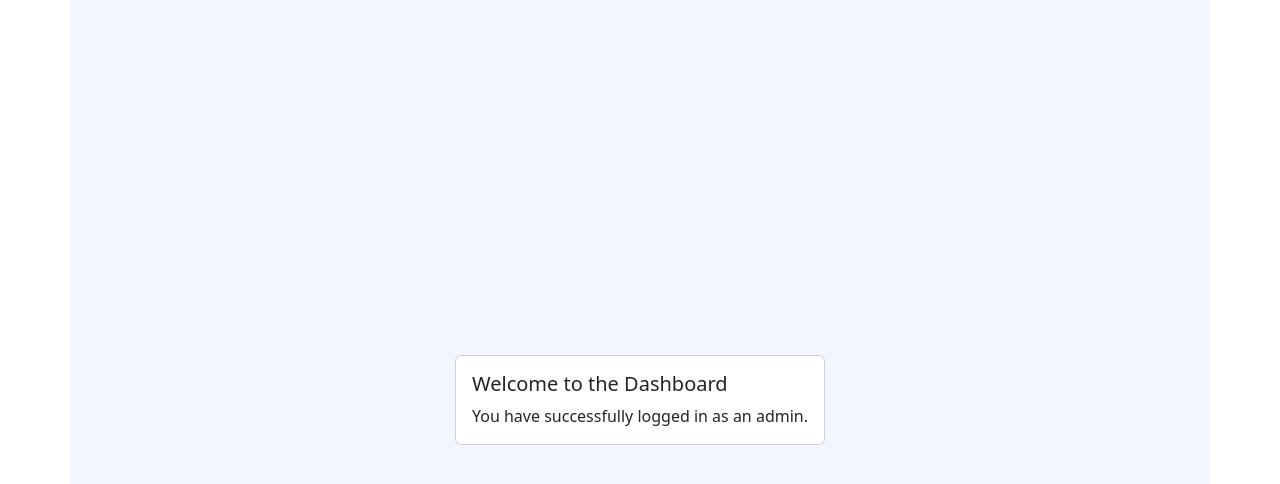
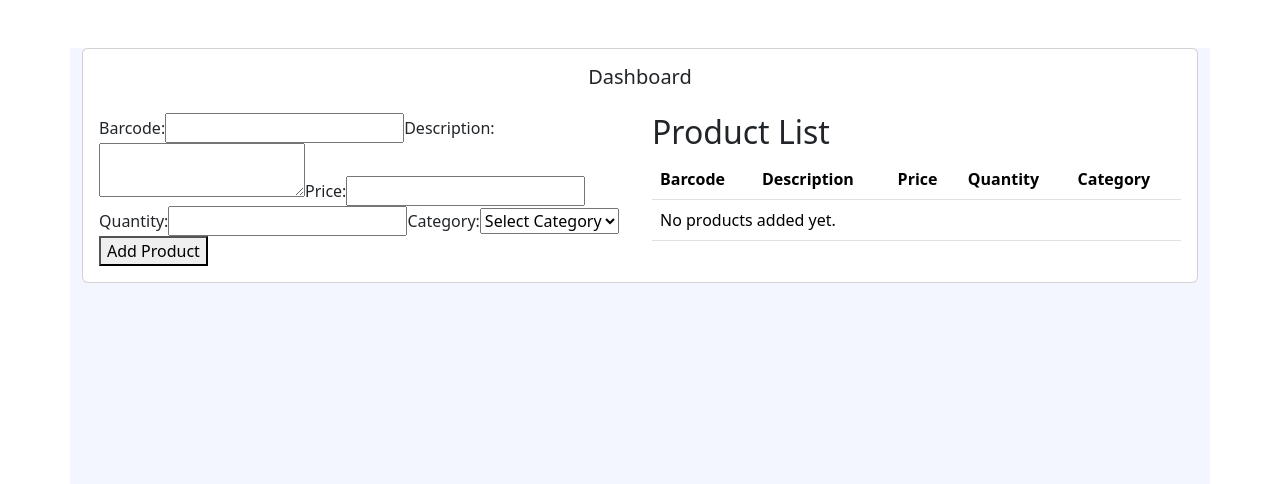
Before and after one commit to rwljvr/ccs112-ecommerce, a React (Create React App) app in the folder my-react-app/: page /dashboard in a window 1280 px wide. Shown: the top 484 px of the page. Built offline with nearby package versions, Linux system fonts and the light colour scheme.

Commit message:
new branch

```diff
--- /dev/null
+++ b/my-react-app/src/pages/Dashboard.css
@@ -0,0 +1,32 @@
+/* src/pages/Dashboard.css */
+
+/* Apply general container styles */
+.add-product-container {
+    background-color: #f4f6ff;
+    padding: 20px;
+    border-radius: 8px;
+    border: 1px solid #10375c;
+  }
+
+  /* Form Label Styling */
+  .form-label {
+    color: #10375c;
+    font-weight: bold;
+  }
+
+  /* Button styling */
+  .btn-custom {
+    background-color: #f3c623;
+    border-color: #f3c623;
+    color: white;
+  }
+
+  .btn-custom:hover {
+    background-color: #eb8317;
+    border-color: #eb8317;
+  }
+
+  h2 {
+    color: #10375c;
+    font-weight: bold;
+  }
--- a/my-react-app/src/pages/Dashboard.js
+++ b/my-react-app/src/pages/Dashboard.js
@@ -1,24 +1,116 @@
 // src/pages/Dashboard.js
-import React from 'react';
+import React, { useState } from 'react';
 import { Container, Row, Col, Card } from 'react-bootstrap';
+import './Dashboard.css'; // Use the same color scheme as in Login
+import 'bootstrap/dist/css/bootstrap.min.css';
 
-function Dashboard() {
+const Dashboard = () => {
+  const [products, setProducts] = useState([]);
+
+  // Add Product Form logic
+  const handleAddProduct = (newProduct) => {
+    setProducts([...products, newProduct]);
+  };
+
   return (
-    <Container className="d-flex align-items-center justify-content-center" style={{ minHeight: '100vh' }}>
-      <Row>
-        <Col>
-          <Card>
-            <Card.Body>
-              <Card.Title>Welcome to the Dashboard</Card.Title>
-              <Card.Text>
-                You have successfully logged in as an admin.
-              </Card.Text>
-            </Card.Body>
-          </Card>
-        </Col>
-      </Row>
+    <Container className="mt-5">
+      <Card className="card">
+        <Card.Body>
+          <Card.Title className="text-center mb-4 card-title">Dashboard</Card.Title>
+          <Row>
+            <Col md={6}>
+              <AddProduct onAddProduct={handleAddProduct} />
+            </Col>
+            <Col md={6}>
+              <h2>Product List</h2>
+              <ProductTable products={products} />
+            </Col>
+          </Row>
+        </Card.Body>
+      </Card>
     </Container>
   );
-}
+};
+
+// AddProduct component inside Dashboard
+const AddProduct = ({ onAddProduct }) => {
+  const [barcode, setBarcode] = useState('');
+  const [description, setDescription] = useState('');
+  const [price, setPrice] = useState('');
+  const [quantity, setQuantity] = useState('');
+  const [category, setCategory] = useState('');
+
+  const handleSubmit = (e) => {
+    e.preventDefault();
+    const newProduct = { barcode, description, price, quantity, category };
+    onAddProduct(newProduct);
+
+    // Reset form
+    setBarcode('');
+    setDescription('');
+    setPrice('');
+    setQuantity('');
+    setCategory('');
+  };
+
+  return (
+    <form onSubmit={handleSubmit}>
+      <label>Barcode:</label>
+      <input type="text" value={barcode} onChange={(e) => setBarcode(e.target.value)} required />
+
+      <label>Description:</label>
+      <textarea value={description} onChange={(e) => setDescription(e.target.value)} required />
+
+      <label>Price:</label>
+      <input type="number" value={price} onChange={(e) => setPrice(e.target.value)} required />
+
+      <label>Quantity:</label>
+      <input type="number" value={quantity} onChange={(e) => setQuantity(e.target.value)} required />
+
+      <label>Category:</label>
+      <select value={category} onChange={(e) => setCategory(e.target.value)} required>
+        <option value="">Select Category</option>
+        <option value="Electronics">Electronics</option>
+        <option value="Clothing">Clothing</option>
+      </select>
+
+      <button type="submit">Add Product</button>
+    </form>
+  );
+};
+
+// ProductTable component inside Dashboard
+const ProductTable = ({ products }) => {
+  return (
+    <table className="table table-responsive">
+      <thead>
+        <tr>
+          <th>Barcode</th>
+          <th>Description</th>
+          <th>Price</th>
+          <th>Quantity</th>
+          <th>Category</th>
+        </tr>
+      </thead>
+      <tbody>
+        {products.length === 0 ? (
+          <tr>
+            <td colSpan="5">No products added yet.</td>
+          </tr>
+        ) : (
+          products.map((product, index) => (
+            <tr key={index}>
+              <td>{product.barcode}</td>
+              <td>{product.description}</td>
+              <td>{product.price}</td>
+              <td>{product.quantity}</td>
+              <td>{product.category}</td>
+            </tr>
+          ))
+        )}
+      </tbody>
+    </table>
+  );
+};
 
 export default Dashboard;
--- a/my-react-app/src/pages/Login.js
+++ b/my-react-app/src/pages/Login.js
@@ -1,29 +1,25 @@
-// src/pages/Login.js
 import React, { useState } from 'react';
 import { useNavigate } from 'react-router-dom';
 import { Container, Row, Col, Card, Form, Button, Alert } from 'react-bootstrap';
-import './Login.css';  // Import the CSS file
-import 'bootstrap/dist/css/bootstrap.min.css';
+import './Login.css';  // Same palette as before
 
-function Login() {
+const Login = () => {
   const [email, setEmail] = useState('');
   const [password, setPassword] = useState('');
   const [error, setError] = useState(false);
   const navigate = useNavigate();
 
-  // Predefined user credentials
   const adminEmail = 'admin';
   const adminPassword = 'password';
 
   const handleSubmit = (e) => {
     e.preventDefault();
 
-    // Check if the entered credentials match the predefined ones
     if (email === adminEmail && password === adminPassword) {
-      setError(false); // Clear any previous errors
-      navigate('/dashboard'); // Redirect to the Dashboard page
+      setError(false);
+      navigate('/dashboard');  // Redirect to Dashboard on successful login
     } else {
-      setError(true); // Show error alert
+      setError(true);
     }
   };
 
@@ -76,6 +72,6 @@ function Login() {
       </Row>
     </Container>
   );
-}
+};
 
 export default Login;
```
Also changed, not shown: my-react-app/src/pages/AddProduct.js (added, +124 -0 lines), my-react-app/src/pages/ProductTable.js (added, +40 -0 lines).
